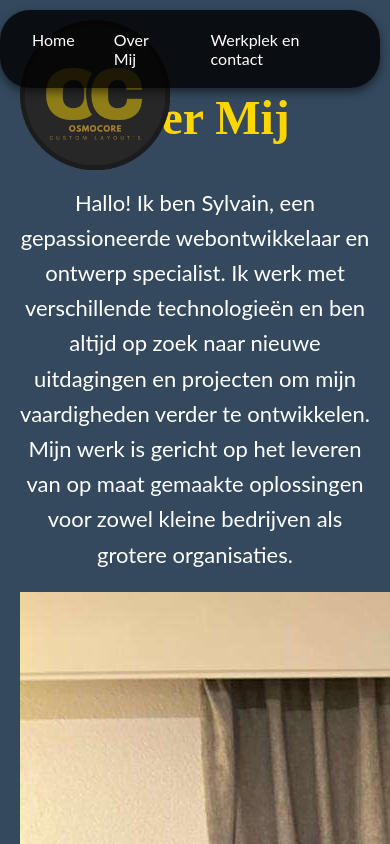
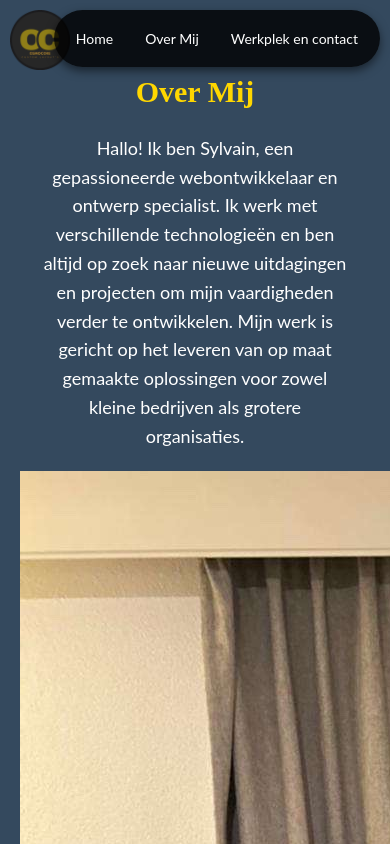
Before and after one commit to SylvainICT/Sylvain-Huibers, a plain HTML site: page over-mij.html in a window 390 px wide. Shown: the top 844 px of the page. Drawn offline with Linux system fonts and the light colour scheme.

Commit message:
Add files via upload

```diff
--- a/styles.css
+++ b/styles.css
@@ -392,17 +392,72 @@ footer {
 
 
 
-/* Media query voor mobiele apparaten */
-@media (max-width: 768px) {
+/* Media Queries voor mobiele weergave */
+@media only screen and (max-width: 768px) {
+    /* Logo aan de bovenkant */
+    .logo {
+        top: 10px;
+        left: 10px;
+        width: 10px;
+    }
+
+    /* Menu aanpassingen */
     .floating-header-menu {
         top: 10px;
         right: 10px;
-        padding: 8px 15px;
-        gap: 5px;
+        padding: 10px 10px;
+        gap: 8px;
     }
 
     .floating-header-menu a {
-        font-size: 16px; /* Kleinere lettergrootte voor mobiel */
-        padding: 10px 15px; /* Kleinere knop */
+        font-size: 14px;
+        padding: 8px 10px;
     }
+
+    /* Welkom bij Devosmo sectie */
+    #home h1 {
+        font-size: 35px;
+    }
+
+    #home p {
+        font-size: 18px;
+        padding: 10px;
+    }
+
+    /* Over mij sectie */
+    #about h2 {
+        font-size: 30px;
+    }
+
+    #about p {
+        font-size: 18px;
+        max-width: 90%;
+    }
+
+    /* Projecten sectie */
+    .project-grid {
+        flex-direction: column;
+    }
+
+    .project {
+        width: 90%;
+        margin: 10px auto;
+    }
+
+    /* Contact sectie */
+    form input, form textarea {
+        width: 100%;
+    }
+
+    form button {
+        font-size: 16px;
+        padding: 12px;
+    }
+
+    /* Footer aanpassingen */
+    footer {
+        font-size: 14px;
+    }
+}  .logo img {
+    width: 60px; /* Logo kleiner maken op mobiel */
 }
--- a/sylvain-huibers.css
+++ b/sylvain-huibers.css
@@ -189,3 +189,15 @@ footer {
         opacity: 1;
     }
 }
+ /* Menu aanpassingen */
+ .floating-header-menu {
+    top: 10px;
+    right: 10px;
+    padding: 10px 10px;
+    gap: 8px;
+}
+
+.floating-header-menu a {
+    font-size: 14px;
+    padding: 8px 10px;
+}
```
